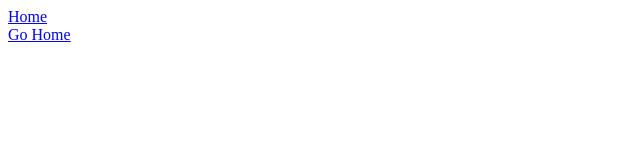
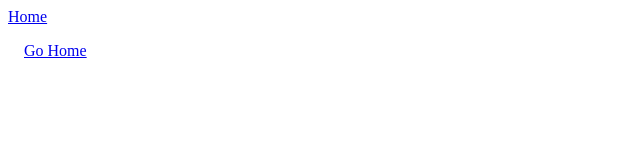
Before and after one commit to qazwsx9288/react-learn-101, a React (Vite) app: page /base/1 in a window 1280 px wide. Shown: the top 160 px of the page, without its empty margins (0-640 px from the left). Built offline with nearby package versions, Linux system fonts and the light colour scheme.

Commit message:
完善base1

```diff
--- /dev/null
+++ b/src/pages/base/base1/index.css
@@ -0,0 +1,3 @@
+.base1-wrapper {
+  padding: 1rem;
+}
--- a/src/pages/base/base1/index.tsx
+++ b/src/pages/base/base1/index.tsx
@@ -1,8 +1,12 @@
+// 在外部的css文件中编写css
+import './index.css'
+
 // 用 export default 指定主要组件
 export default function base1() {
   return (
     <>
-      <div className="p-4">
+      {/* 指定css类名时，使用className而不是class */}
+      <div className="base1-wrapper">
         {/* 组件首字母必须大写*/}
         <HomeLink />
       </div>
```
